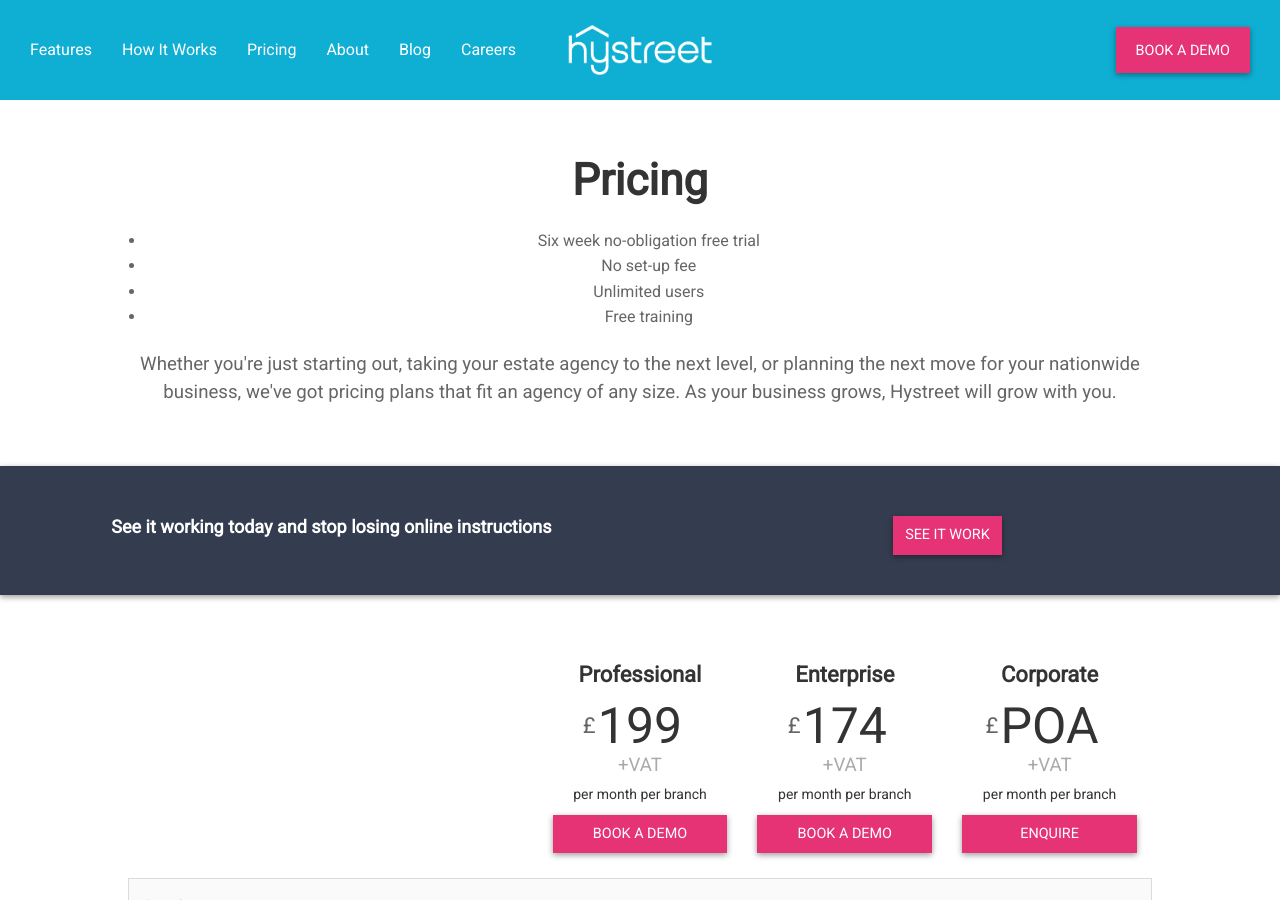
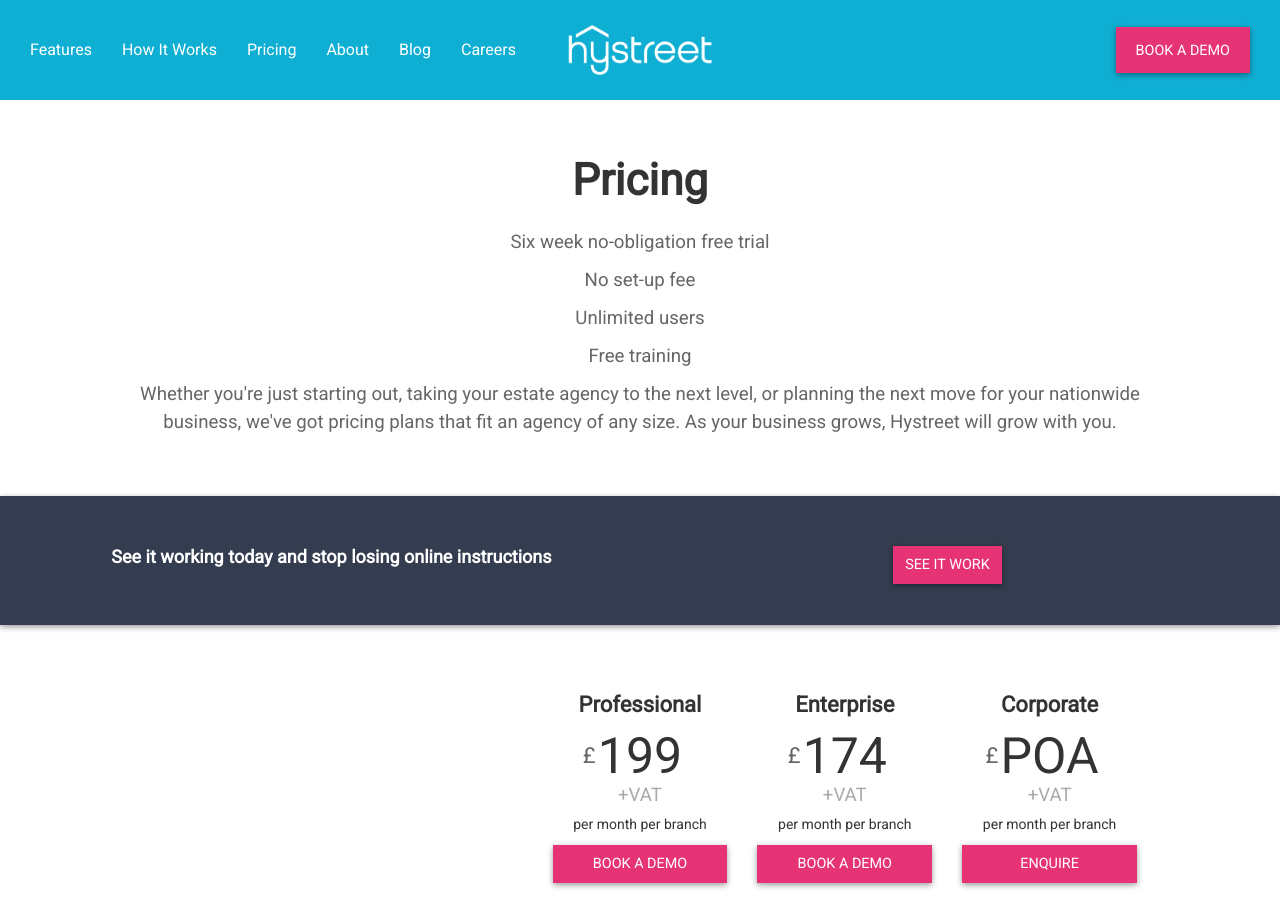
Before and after one commit to hidr/hystreet-marketing-live, a Jekyll site: the page built from pricing/b/index.html, in a window 1280 px wide and 900 px high. Built offline with Jekyll 4.4.1, drawn with Linux system fonts in a browser that asks for light colours.

Commit message:
removing bullets

```diff
--- a/pricing/b/index.html
+++ b/pricing/b/index.html
@@ -9,20 +9,18 @@
 <div class='full'>
   <div class="row layout-text" style="max-width: 1024px;">
     <h1>Pricing</h1>
-    <ul>
-      <li>
+    <p>
         Six week no-obligation free trial
-      </li>
-      <li>
+      </p>
+      <p>
         No set-up fee
-      </li>
-      <li>
+      </p>
+      <p>
         Unlimited users
-      </li>
-      <li>
+      </p>
+      <p>
         Free training
-      </li>
-    </ul>
+      </p>
     <p>Whether you're just starting out, taking your estate agency to the next level, or planning the next move for your nationwide business, we've got pricing plans that fit an agency of any size. As your business grows, Hystreet will grow with you.</p>
   </div>
 </div>
```
